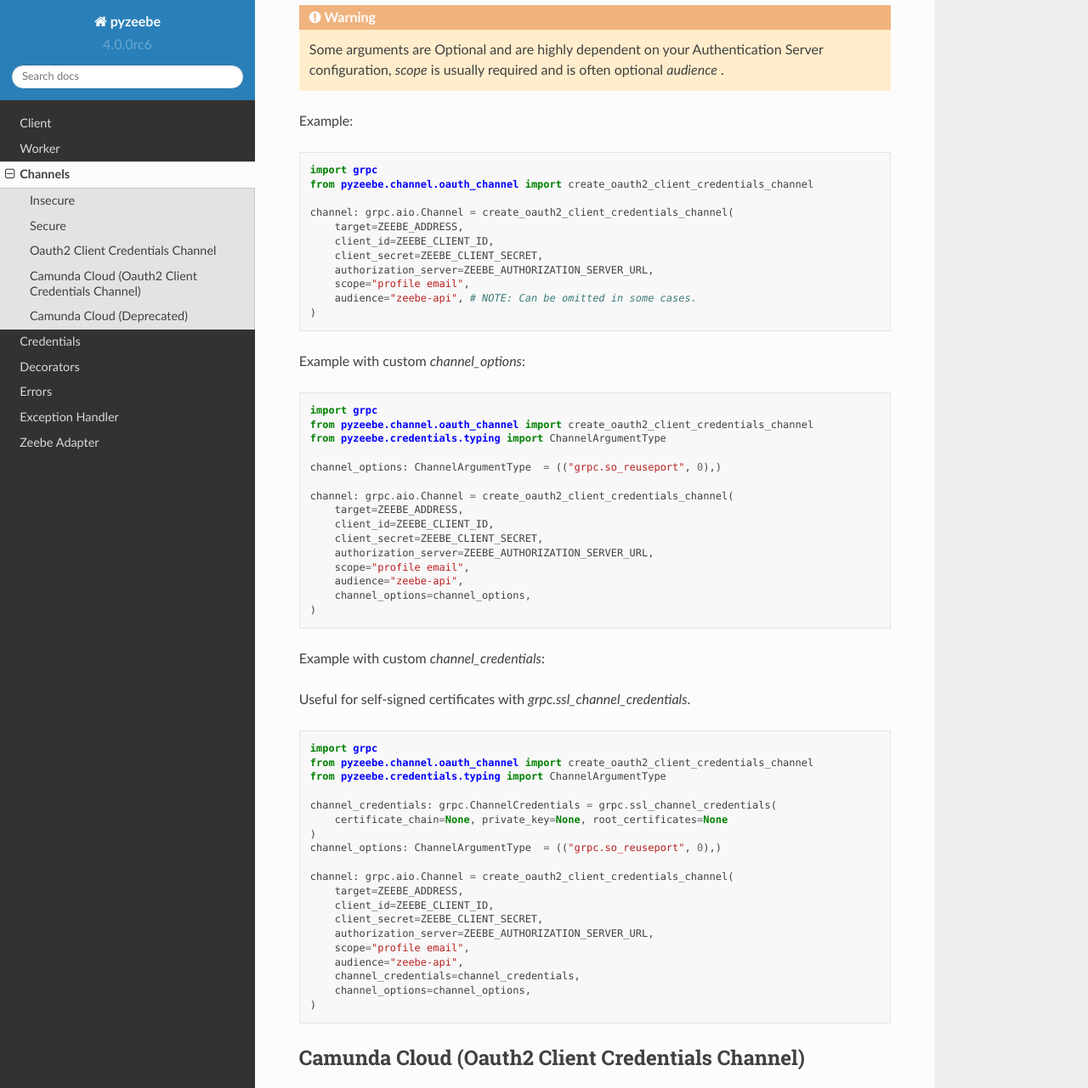
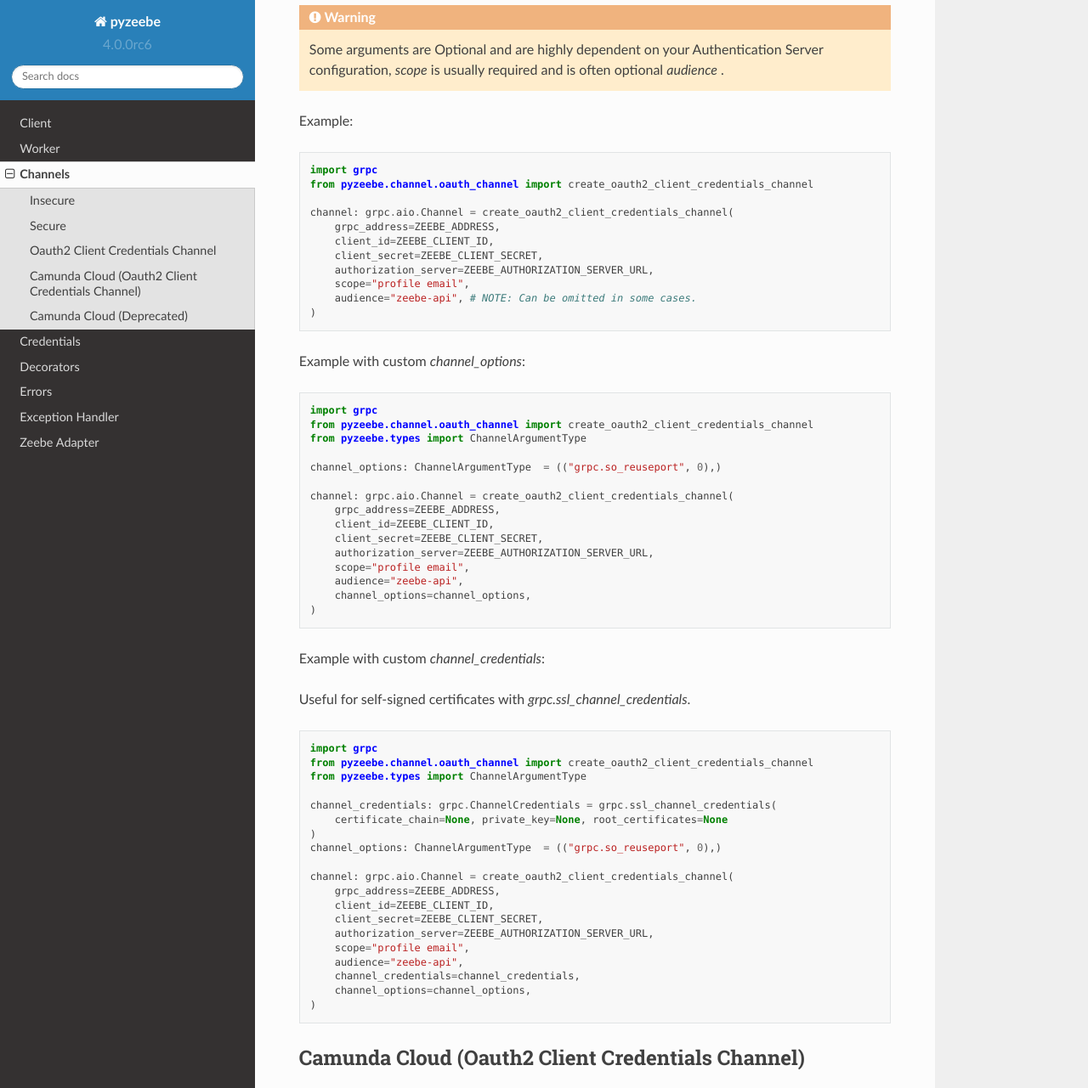
Before and after one commit to camunda-community-hub/pyzeebe, a Sphinx documentation site: the page built from docs/channels.rst, in a window 1280 px wide and 1400 px high, scrolled down 1523 px, cut to the strip 0-1281 px from the top of the window. Shown: the whole strip at 85% size. Built offline with Sphinx 7.4.7 and the Read the Docs theme 2.0.0, drawn with Linux system fonts in a browser that asks for light colours.

Commit message:
feat: grpc_address

```diff
--- a/docs/channels.rst
+++ b/docs/channels.rst
@@ -77,7 +77,7 @@
     from pyzeebe.channel.oauth_channel import create_oauth2_client_credentials_channel
 
     channel: grpc.aio.Channel = create_oauth2_client_credentials_channel(
-        target=ZEEBE_ADDRESS,
+        grpc_address=ZEEBE_ADDRESS,
         client_id=ZEEBE_CLIENT_ID,
         client_secret=ZEEBE_CLIENT_SECRET,
         authorization_server=ZEEBE_AUTHORIZATION_SERVER_URL,
@@ -91,12 +91,12 @@
 
     import grpc
     from pyzeebe.channel.oauth_channel import create_oauth2_client_credentials_channel
-    from pyzeebe.credentials.typing import ChannelArgumentType
+    from pyzeebe.types import ChannelArgumentType
 
     channel_options: ChannelArgumentType  = (("grpc.so_reuseport", 0),)
 
     channel: grpc.aio.Channel = create_oauth2_client_credentials_channel(
-        target=ZEEBE_ADDRESS,
+        grpc_address=ZEEBE_ADDRESS,
         client_id=ZEEBE_CLIENT_ID,
         client_secret=ZEEBE_CLIENT_SECRET,
         authorization_server=ZEEBE_AUTHORIZATION_SERVER_URL,
@@ -113,7 +113,7 @@
 
     import grpc
     from pyzeebe.channel.oauth_channel import create_oauth2_client_credentials_channel
-    from pyzeebe.credentials.typing import ChannelArgumentType
+    from pyzeebe.types import ChannelArgumentType
 
     channel_credentials: grpc.ChannelCredentials = grpc.ssl_channel_credentials(
         certificate_chain=None, private_key=None, root_certificates=None
@@ -121,7 +121,7 @@
     channel_options: ChannelArgumentType  = (("grpc.so_reuseport", 0),)
 
     channel: grpc.aio.Channel = create_oauth2_client_credentials_channel(
-        target=ZEEBE_ADDRESS,
+        grpc_address=ZEEBE_ADDRESS,
         client_id=ZEEBE_CLIENT_ID,
         client_secret=ZEEBE_CLIENT_SECRET,
         authorization_server=ZEEBE_AUTHORIZATION_SERVER_URL,
```
Also changed, not shown: 4 other files.
